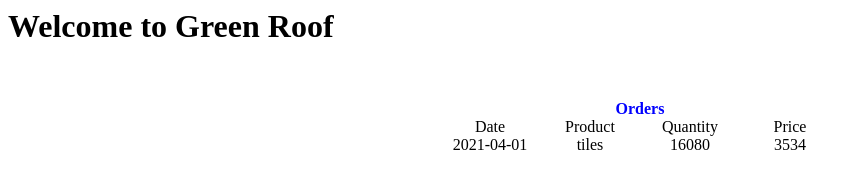
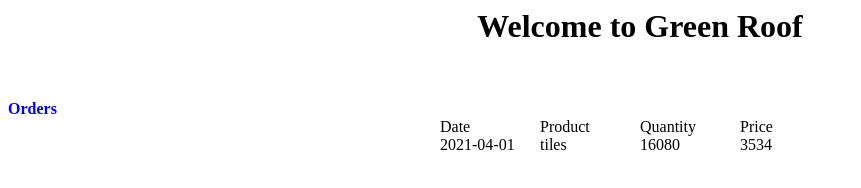
Before and after one commit to ricardofonsecacampos/chatlayer-demo, a website: page frontend/chatlayer-demo.html in a window 1280 px wide. Shown: the whole page, without its empty margins (0-861 px from the left). Drawn offline with Linux system fonts and the light colour scheme.

Commit message:
Update chatlayer-demo.html

```diff
--- a/frontend/chatlayer-demo.html
+++ b/frontend/chatlayer-demo.html
@@ -20,7 +20,7 @@
 </head>
 
 <body>
-	<h1>Welcome to Green Roof</h1>
+	<h1 align="center">Welcome to Green Roof</h1>
 	<p><br></p>
 
 	<script
@@ -31,7 +31,7 @@
 	</script>
 
 
-	<div align="center" id="orders">
+	<div align="left" id="orders">
 		<div style="color: blue;"><b>Orders</b></div>
 		<div class="order">
 			<div title="When">Date</div>
@@ -39,11 +39,13 @@
 			<div title="Quantity">Quantity</div>
 			<div title="Total price">Price</div>
 		</div>
-		<div class="order" id="order1">
-			<div>2021-04-01</div>
-			<div>tiles</div>
-			<div>16080</div>
-			<div>3534</div>
+		<div id="order-list">
+			<div class="order" id="order1">
+				<div>2021-04-01</div>
+				<div>tiles</div>
+				<div>16080</div>
+				<div>3534</div>
+			</div>
 		</div>
 	</div>
 </body>
```
